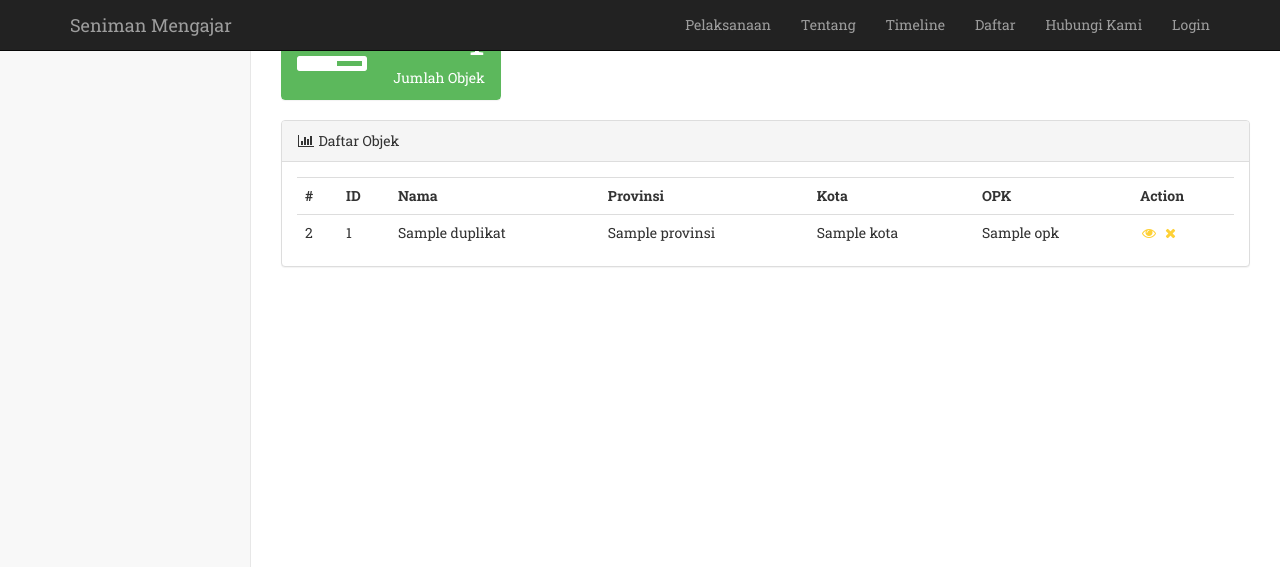
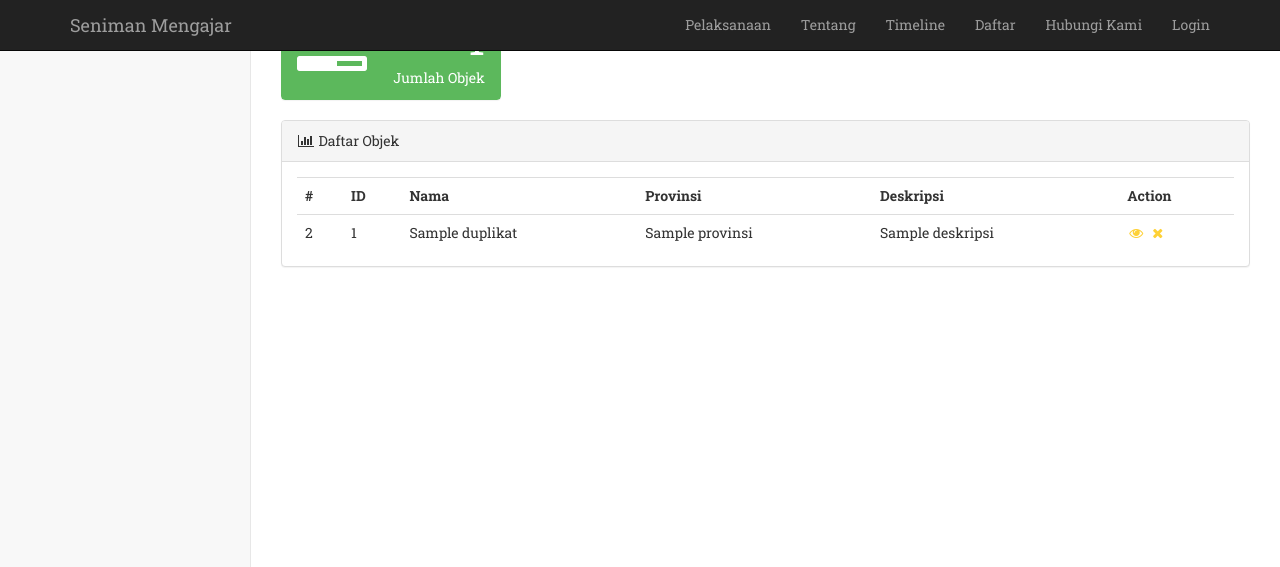
Before and after one commit to abdulhadikaryana/cleaning, a PHP site: the page made by application/views/v_duplikat.php in a window 1280 px wide. Shown: the top 567 px of the page. Run offline with PHP 8.4, Linux system fonts and the light colour scheme; the template is opened without the code that fills it: most values are stand-ins (such as "Sample title", 1, 10 or a date in 2020); data that the repository does not hold is empty; style sheets or scripts are compiled from the project's sources; some libraries are stand-ins or nearby versions; some web fonts are replaced.

Commit message:
change view in duplikat

```diff
--- a/application/views/v_duplikat.php
+++ b/application/views/v_duplikat.php
@@ -57,8 +57,9 @@
                                 <th>ID</th>
                                 <th>Nama</th>
                                 <th>Provinsi</th>
-                                <th>Kota</th>
-                                <th>OPK</th>
+                                <th>Deskripsi</th>
+                                <!-- <th>Kota</th>
+                                <th>OPK</th> -->
                                 <th>Action</th>
 
                             </tr>
@@ -70,7 +71,7 @@
                                     <td><?php echo $row->ID;?></td>
                                     <td><?php echo $row->Name;?></td>
                                     <td><?php echo $row->Provinsi;?></td>
-                                    <td>
+                                    <!-- <td>
                                         <?php
                                             if (is_null( $row->Kota)) {
                                                 ?><span class="glyphicon glyphicon-remove" aria-hidden="true"></span><?php
@@ -89,7 +90,8 @@
                                             }
 
                                         ?>
-                                    </td>
+                                    </td> -->
+                                    <td><?php echo $row->Deskripsi;?></td>
                                     <td>
                                         <a href="<?php echo base_url().'C_Admin/detailduplikat/'.$row->ID;?>"><i class="fa fa-eye fa-fw"></i></a>
                                         <a href="<?php echo base_url().'C_Admin/del/'.$row->ID;?>"><i class="fa fa-remove fa-fw"></i> </a>
```
